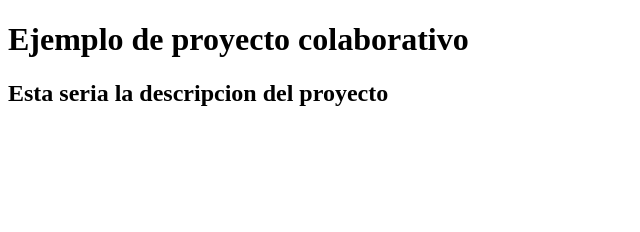
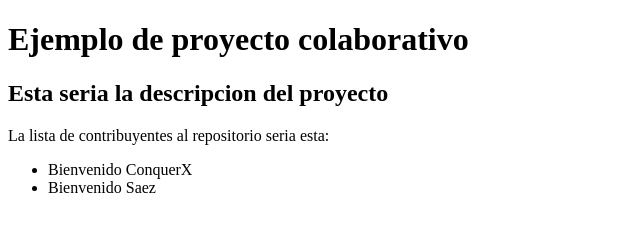
Before and after one commit to antonioboscanf/proyecto1, a plain HTML site: page index.html in a window 1280 px wide. Shown: the whole page, without its empty margins (0-640 px from the left). Drawn offline with Linux system fonts and the light colour scheme.

Commit message:
Update index.html

```diff
--- a/index.html
+++ b/index.html
@@ -9,6 +9,11 @@
     <header>
         <h1>Ejemplo de proyecto colaborativo</h1>
         <h2>Esta seria la descripcion del proyecto</h2>
+        <p>La lista de contribuyentes al repositorio seria esta:</p>
+        <ul>
+            <li>Bienvenido ConquerX</li>
+            <li>Bienvenido Saez</li>
+        </ul>
     </header>
 </body>
 </html>
```
